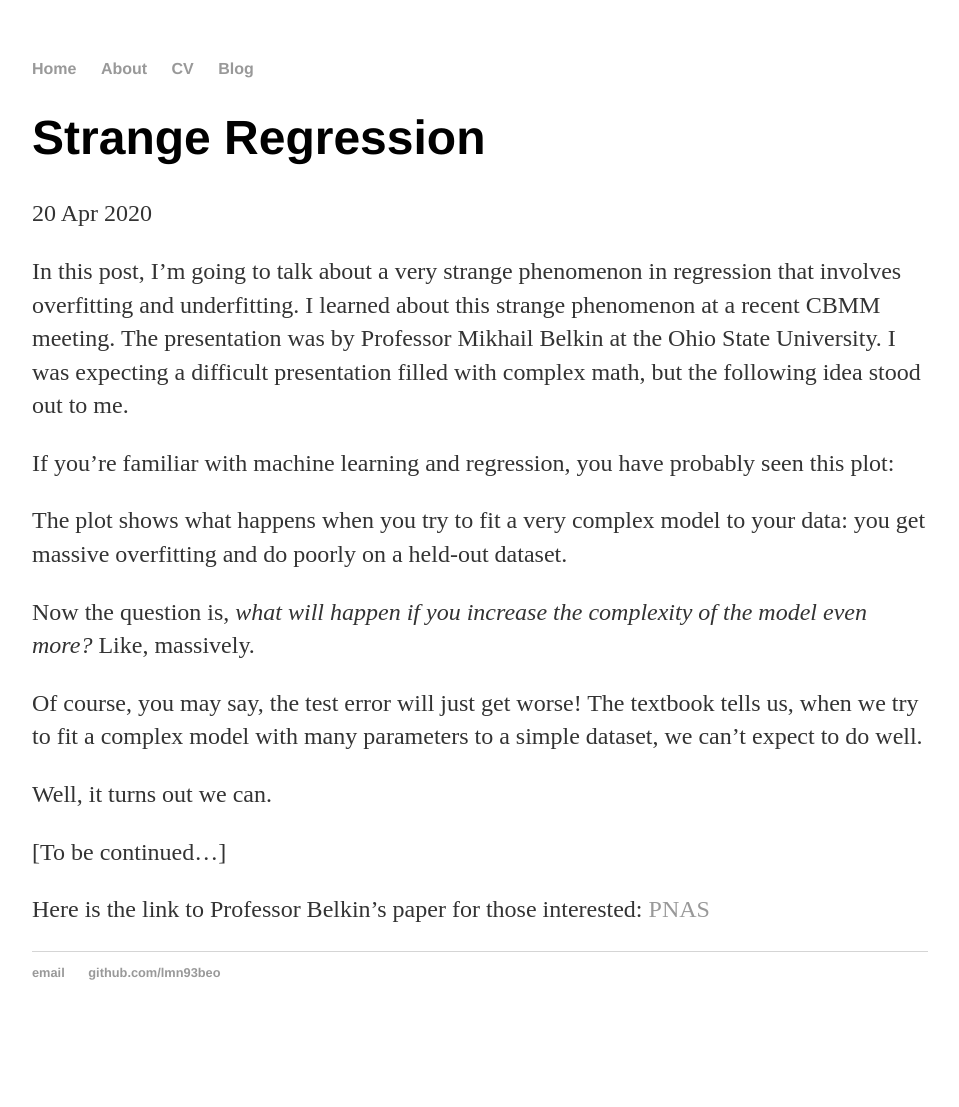
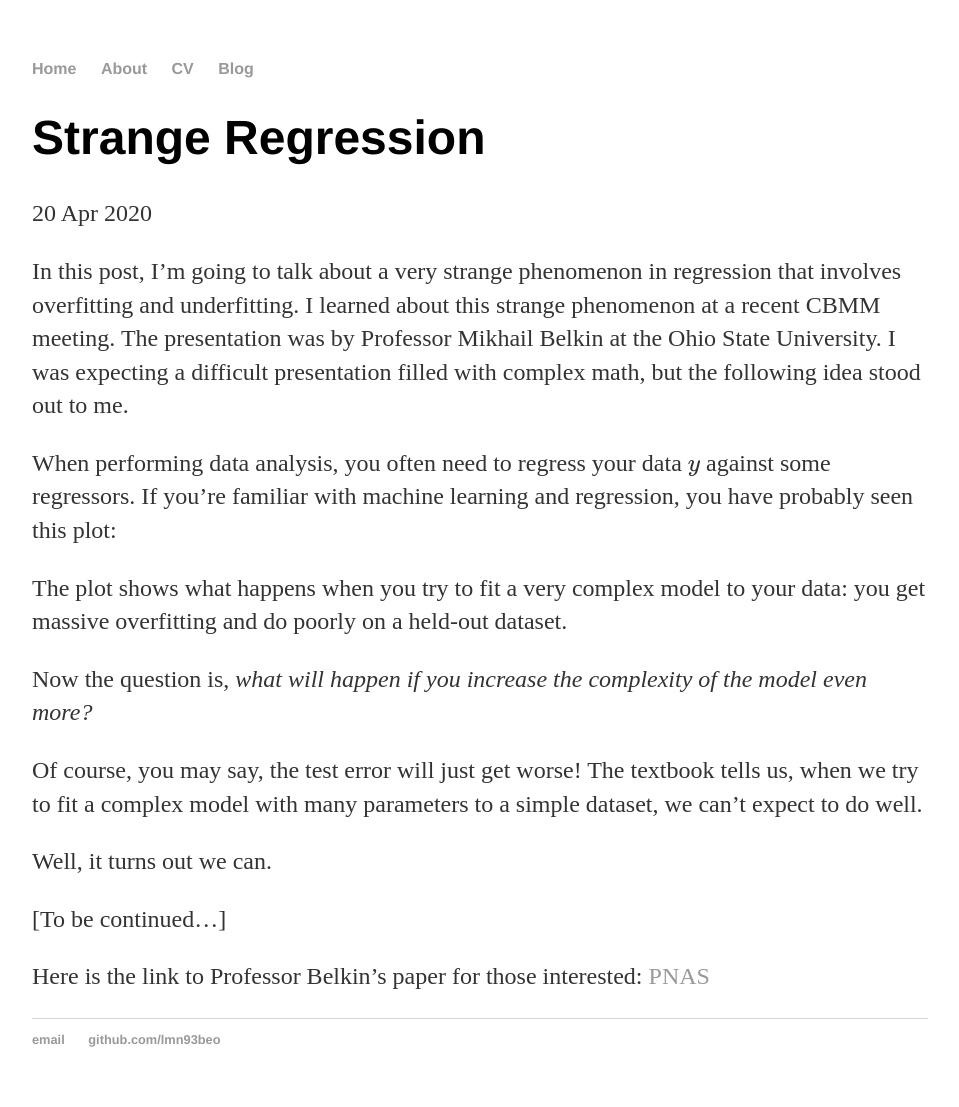
Before and after one commit to nhat-le/nhat-le.github.io, a Jekyll site: the page built from _posts/2020-04-15-strange-regression.md, in a window 1280 px wide. Shown: the whole page, without its empty margins (160-1119 px from the left). Built offline with Jekyll 4.4.1, drawn with Linux system fonts in a browser that asks for light colours; formulas are drawn with MathJax 3; before the commit the page ends 1040 px from its top, so only the background shows below that.

Commit message:
Update 2020-04-15-strange-regression.md

```diff
--- a/_posts/2020-04-15-strange-regression.md
+++ b/_posts/2020-04-15-strange-regression.md
@@ -6,11 +6,11 @@ date: 2020-04-20
 
 In this post, I'm going to talk about a very strange phenomenon in regression that involves overfitting and underfitting. I learned about this strange phenomenon at a recent CBMM meeting. The presentation was by Professor Mikhail Belkin at the Ohio State University. I was expecting a difficult presentation filled with complex math, but the following idea stood out to me.
 
-If you're familiar with machine learning and regression, you have probably seen this plot:
+When performing data analysis, you often need to regress your data \\(y\\) against some regressors. If you're familiar with machine learning and regression, you have probably seen this plot:
 
 The plot shows what happens when you try to fit a very complex model to your data: you get massive overfitting and do poorly on a held-out dataset.
 
-Now the question is, *what will happen if you increase the complexity of the model even more?* Like, massively.
+Now the question is, *what will happen if you increase the complexity of the model even more?*
 
 Of course, you may say, the test error will just get worse! The textbook tells us, when we try to fit a complex model with many parameters to a simple dataset, we can't expect to do well.
 
```
